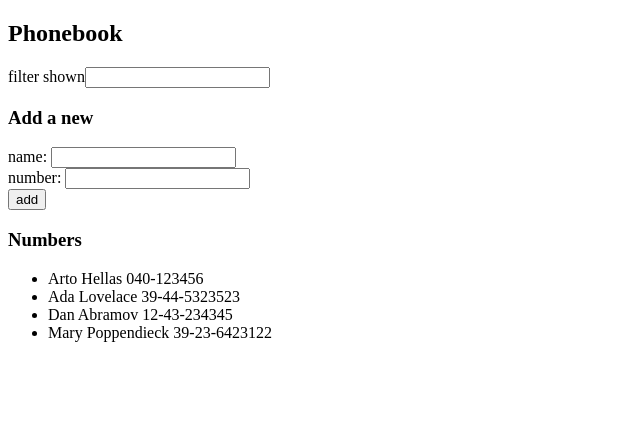
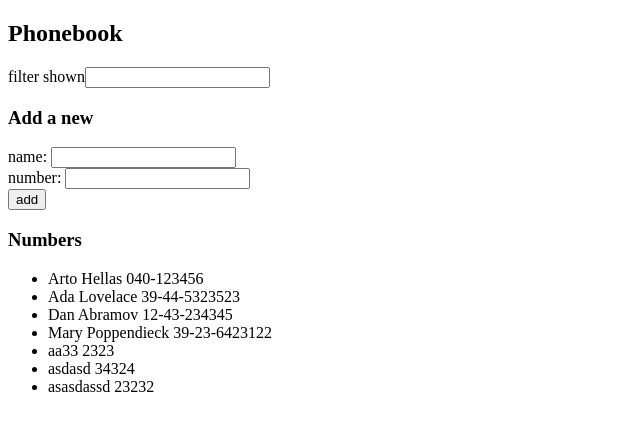
Before and after one commit to persorkki/fullstack, a React (Create React App) app in the folder osa2/puhelinluettelo/: page / in a window 1280 px wide. Shown: the top 430 px of the page, without its empty margins (0-640 px from the left). Built offline with nearby package versions, Linux system fonts and the light colour scheme; data requests are answered from the project's data file.

Commit message:
2.15 puhelinluettelo step7

```diff
--- a/osa2/puhelinluettelo/db.json
+++ b/osa2/puhelinluettelo/db.json
@@ -1,5 +1,5 @@
 {
-    "persons":[
+  "persons": [
     {
       "name": "Arto Hellas",
       "number": "040-123456",
@@ -19,6 +19,21 @@
       "name": "Mary Poppendieck",
       "number": "39-23-6423122",
       "id": 4
+    },
+    {
+      "name": "aa33",
+      "number": "2323",
+      "id": 5
+    },
+    {
+      "name": "asdasd",
+      "number": "34324",
+      "id": 6
+    },
+    {
+      "name": "asasdassd",
+      "number": "23232",
+      "id": 7
     }
   ]
 }
--- a/osa2/puhelinluettelo/src/App.js
+++ b/osa2/puhelinluettelo/src/App.js
@@ -38,6 +38,11 @@ const App = () => {
     if (persons.filter(x => x.name === newName || x.number === newNumber).length > 0) {
       return window.alert(`${newName} is already added to the phonebook`)
     }
+
+    //uuden numeron lisäys palvelimelle
+    axios
+      .post('http://localhost:3001/persons/', personObject)
+      .then(res => console.log(res))
     setPersons(persons.concat(personObject))
     setNewName('')
     setNewNumber('')
```
Lines whose indentation alone changed are shown as unchanged.
